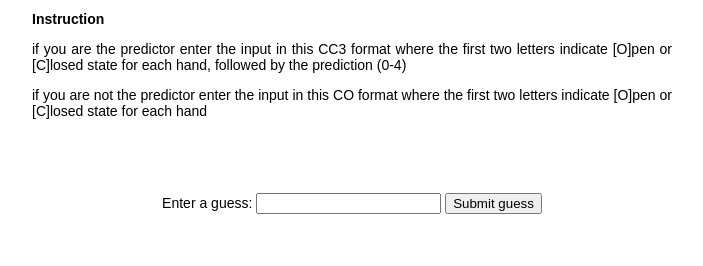
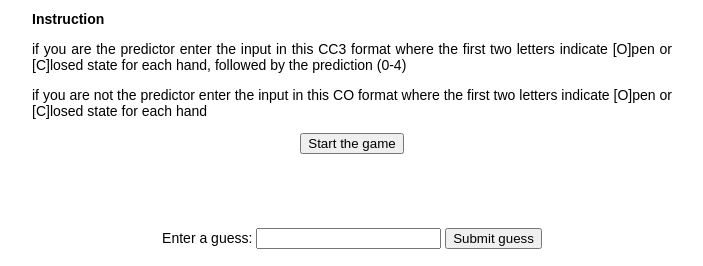
Before and after one commit to Kay-bot/pet-project, a plain HTML site: page index.html in a window 1280 px wide. Shown: the part 113-379 px from the top of the page, without its empty margins (288-991 px from the left). Drawn offline with Linux system fonts and the light colour scheme.

Commit message:
add start game button

```diff
--- a/index.html
+++ b/index.html
@@ -23,6 +23,9 @@
         first two letters indicate [O]pen or [C]losed state for each hand
       </p>
     </div>
+    <div class="start-game">
+      <button id="start" onclick="main()">Start the game</button>
+    </div>
 
     <div class="form">
       <p id="textField"></p>
--- a/styles.css
+++ b/styles.css
@@ -48,3 +48,10 @@ header > h1 {
   padding: 3px;
   text-align: center;
 }
+
+.start-game {
+  font-size: 14px;
+  color: black;
+  text-align: center;
+  font-family: Asap, sans-serif;
+}
```
